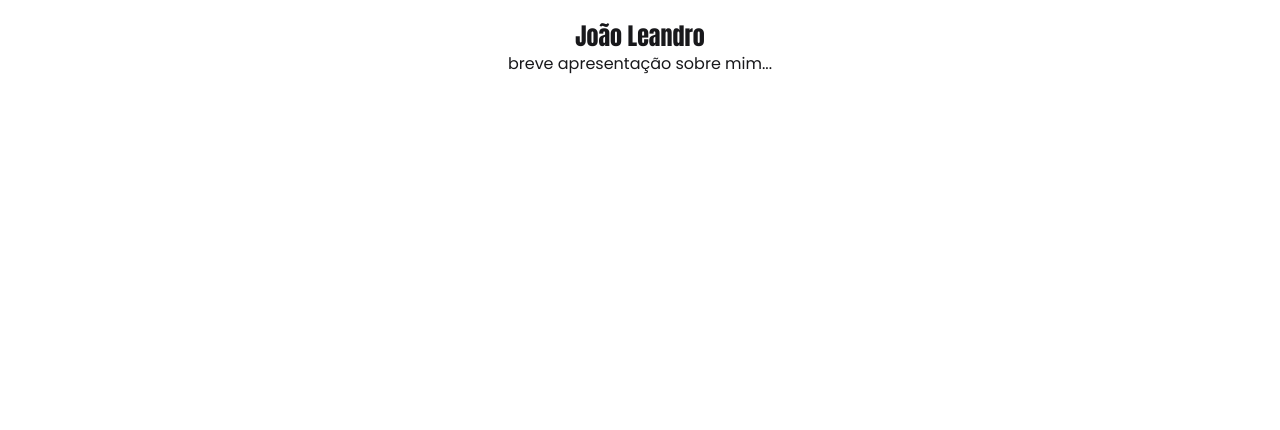
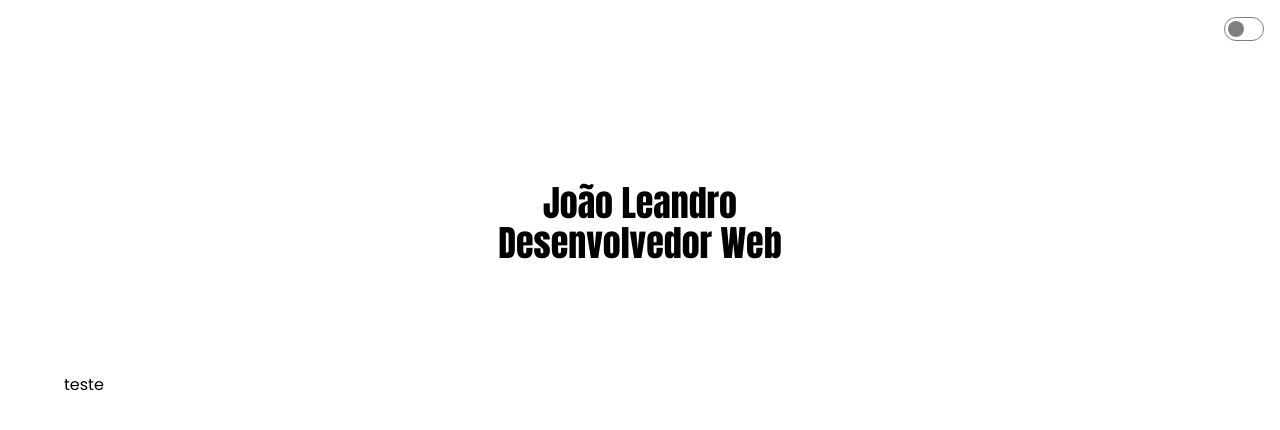
Before and after one commit to JoaoLeandroo/new-portfolio, a Next.js app: page / in a window 1280 px wide. Shown: the top 430 px of the page. Built offline with nearby package versions, Linux system fonts and the light colour scheme.

Commit message:
feat: add navbar and button themes

```diff
--- a/src/app/globals.css
+++ b/src/app/globals.css
@@ -1,6 +1,7 @@
 @import "tailwindcss";
-@plugin "daisyui";
-
+@plugin "daisyui" {
+  themes: all;
+}
 
 @theme inline {
   --font-anton: var(--font-anton);
--- a/src/app/layout.tsx
+++ b/src/app/layout.tsx
@@ -1,6 +1,7 @@
 import type { Metadata } from "next";
 import { Poppins, Anton } from "next/font/google";
 import "./globals.css";
+import Navbar from "@/components/Navbar";
 
 const fontPoppins = Poppins({
   weight: ["400", "500", "600", "700"],
@@ -25,11 +26,14 @@ export default function RootLayout({
   children: React.ReactNode;
 }>) {
   return (
-    <html lang="en">
+    <html lang="en" data-theme="lofi">
       <body
         className={`${fontPoppins.className} ${fontAnton.variable} antialiased`}
       >
-        {children}
+        <div className="flex flex-col min-h-screen">
+          <Navbar />
+          {children}
+        </div>
       </body>
     </html>
   );
--- a/src/app/page.tsx
+++ b/src/app/page.tsx
@@ -1,11 +1,18 @@
+import StartSection from "@/components/StartSection";
+
 export default function Home() {
   return (
-    <main>
-      <div className="max-w-[1920px] mx-auto flex items-center justity-center flex-col">
-        <h1 className="font-anton text-2xl mt-5">João Leandro</h1>
-        <p>breve apresentação sobre mim...</p>
+    <main className="w-full max-w-[1920px] mx-auto p-4 md:px-16 flex flex-col">
+      {/* Apresentação */}
+      <StartSection/>
+      {/* Sobre */}
+      <div className="w-full h-[1000px]">
+        teste
+      </div>
 
-      </div>
+      {/* habilidades */}
+
+      {/* Projetos */}
     </main>
   );
 }
--- /dev/null
+++ b/src/components/Navbar.tsx
@@ -0,0 +1,12 @@
+const Navbar = () => {
+  return (
+    <header className="w-full max-w-[1980px] mx-auto flex justify-end p-4 sticky top-0">
+      <nav>
+        <input type="checkbox" value="synthwave" className="toggle theme-controller" />
+
+      </nav>
+    </header>
+  );
+};
+
+export default Navbar;
--- /dev/null
+++ b/src/components/StartSection.tsx
@@ -0,0 +1,11 @@
+const StartSection = () => {
+  return (
+    <section className="w-full flex flex-col justify-center items-center text-center h-[300px]">
+      <h1 className="font-anton text-4xl">
+        João Leandro <br /> Desenvolvedor Web
+      </h1>
+    </section>
+  );
+};
+
+export default StartSection;
```
